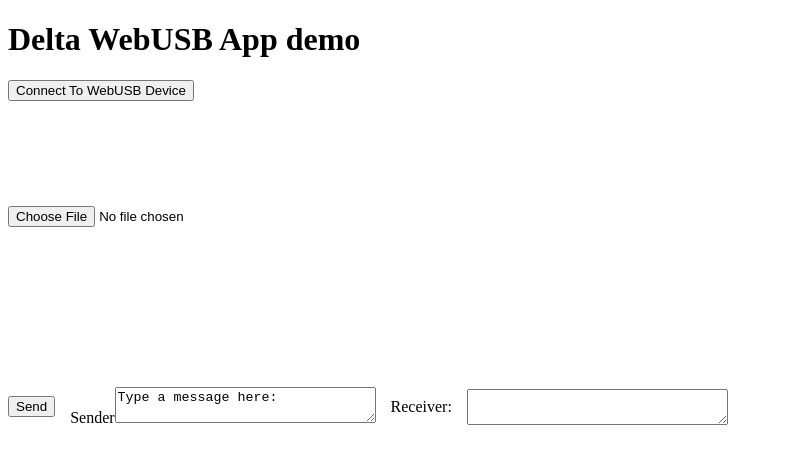
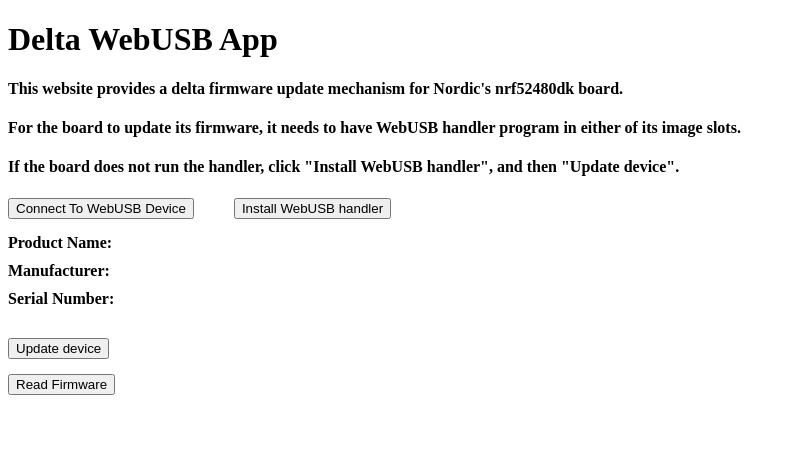
Before and after one commit to PeteKosek/WebUSB-DeltaUpdate, a Next.js app: page / in a window 1280 px wide. Shown: the top 464 px of the page, without its empty margins (0-796 px from the left). Built offline with nearby package versions, Linux system fonts and the light colour scheme.

Commit message:
Removed demo functionality, started target design

```diff
--- a/pages/index.js
+++ b/pages/index.js
@@ -9,69 +9,74 @@
 
 export default function Home() {
   //Global components
-  const [senderArea, setSenderArea] = useState("Type a message here: ");
-  const [reciverArea, setReciverArea] = useState("");
-  //const [endpointIn, setEndpointIn] = useState(0);
-  //const [endpointOut, setEndpointOut] = useState(0);
-  var endpointIn, endpointOut;
+  const [productName, setProductName] = useState("");
+  const [manufacturer, setManufacturer] = useState("");
+  const [serialNumber, setSerialNumber] = useState("");
 
   let portRef = useRef();
 
   ///////////////////////////////////////////////////////////////////
   //
-  //This function allows for establising connection with an usb device.
+  // This function allows for a prompt with avaiable usb devices to
+  // pop up and to request connection with one of them.
+  //
+  ///////////////////////////////////////////////////////////////////
+  const GetDevices = async () => {
+    try {
+      let request = await navigator.usb.requestDevice({ filters: filters });
+      portRef.current = request;
+      console.log(portRef.current);
+      Connect();
+    } catch (error) {
+      console.log(error);
+    }
+  };
+  ///////////////////////////////////////////////////////////////////
+  //
+  // This function allows for establising connection with an usb device.
   //
   ///////////////////////////////////////////////////////////////////
   const Connect = async () => {
     try {
-      let request = await navigator.usb.requestDevice({ filters: filters });
-      portRef.current = request;
-      console.log(portRef.current);
-      //endpoints setup
-      endpointIn =
-        portRef.current.configuration.interfaces[0].alternate.endpoints[0]
-          .endpointNumber;
-      endpointOut =
-        portRef.current.configuration.interfaces[0].alternate.endpoints[1]
-          .endpointNumber;
-      // portRef.current.configuration.interfaces[0].alternate.endpoints.filter(
-      //   (endpoint) => endpoint.direction !== "in"
-      // )[0];
-      //setEndpointOut(endpoint);
-      //console.log(endpointIn);
       //claiming an interface
       await portRef.current.open();
       if (portRef.current.configuration === null)
         await portRef.current.selectConfiguration(1);
       await portRef.current.claimInterface(0);
-      //request.configuration.interfaces[2].interfaceNumber
+      setProductName(portRef.current.productName);
+      setManufacturer(portRef.current.manufacturerName);
+      setSerialNumber(portRef.current.serialNumber);
+      //display data ab the connected device below connect button
+
       Listen(); //start listening for incoming transfers
     } catch (error) {
       portRef.current.close();
-      console.log(error, "ERROR - connection failed");
+      console.log(error, "ERROR - failed to claim interface");
     }
   };
 
   ///////////////////////////////////////////////////////////////////
   //
-  //A function for listening for incoming WebUSB tranfers.
-  //This is a recursive function as it has to always listen for
-  //incoming transfers. It is in effect a text receiving function.
+  // A function for listening for incoming WebUSB tranfers.
+  // This is a recursive function as it has to always listen for
+  // incoming transfers. It is in effect a text receiving function.
   //
   ///////////////////////////////////////////////////////////////////
   let Listen = () => {
     if (!portRef.current) return;
+    const endpointIn =
+      portRef.current.configuration.interfaces[0].alternate.endpoints[0]
+        .endpointNumber;
     portRef.current.transferIn(endpointIn, 64).then((result) => {
       setReciverArea(new TextDecoder().decode(result.data));
-
       Listen(); //recursion
     });
   };
 
   ///////////////////////////////////////////////////////////////////
   //
-  //A function for reading a binary file. Takes the input of the
-  //"choose file" button.
+  // A function for reading a binary file. Takes the input of the
+  // "choose file" button. Used in Read firmware.
   //
   ///////////////////////////////////////////////////////////////////
   const ReadFile = async (input) => {
@@ -90,8 +95,8 @@
 
   ///////////////////////////////////////////////////////////////////
   //
-  //This function allows for sending data to the connected
-  //usb device. Data has to be of string type.
+  // This function allows for sending data to the connected
+  // usb device. Data has to be of string type.
   //
   ///////////////////////////////////////////////////////////////////
   const Send = (data) => {
@@ -99,7 +104,9 @@
     if (data.length === 0) return;
     console.log("sending to serial:" + data.length);
     console.log("sending to serial: [" + data + "]\n");
-
+    const endpointOut =
+      portRef.current.configuration.interfaces[0].alternate.endpoints[1]
+        .endpointNumber;
     //converting the data into to utf-8 format
     let view = new TextEncoder().encode(data);
     console.log(view);
@@ -114,58 +121,68 @@
         <meta name="viewport" content="width=device-width, initial-scale=1" />
         <link rel="icon" href="/favicon.ico" />
       </Head>
-      <h1>Delta WebUSB App demo</h1>
-      <h2></h2>
-      <div style={{ display: "flex", flexDirection: "column", gap: 5 }}>
+      <h1>Delta WebUSB App</h1>
+      <h4>
+        This website provides a delta firmware update mechanism for Nordic's
+        nrf52480dk board.
+      </h4>
+      <h4>
+        For the board to update its firmware, it needs to have WebUSB handler
+        program in either of its image slots.{" "}
+      </h4>
+      <h4>
+        If the board does not run the handler, click "Install WebUSB handler",
+        and then "Update device".{" "}
+      </h4>
+
+      <div
+        style={{
+          display: "flex",
+          flexDirection: "row",
+          gap: 40,
+        }}
+      >
         <button
           id="connect"
-          onClick={Connect}
+          onClick={GetDevices}
           style={{ visibility: "visible", maxWidth: "max-content" }}
         >
           Connect To WebUSB Device
         </button>
-        <div
-          style={{
-            marginTop: 100,
-          }}
-        >
-          <input type="file" onChange={ReadFile}></input>
+        <button>Install WebUSB handler</button>
       </div>
       <div
         style={{
           display: "flex",
-            flexDirection: "row",
-            marginTop: 150,
+          flexDirection: "column",
+          marginTop: 15,
+          gap: 10,
         }}
-        ></div>
+      >
+        <div>
+          <span style={{ fontWeight: "bold" }}>Product Name: </span>
+          {productName}
+        </div>
+        <div>
+          <span style={{ fontWeight: "bold" }}>Manufacturer: </span>
+          {manufacturer}
+        </div>
+        <div>
+          <span style={{ fontWeight: "bold" }}>Serial Number: </span>
+          {serialNumber}
+        </div>
+      </div>
       <div
         style={{
           display: "flex",
-            flexDirection: "row",
-            alignItems: "center",
+          flexDirection: "column",
+          alignItems: "flex-start",
           gap: 15,
+          marginTop: 30,
         }}
       >
-          <button id="submit" type="submit" onClick={() => Send(senderArea)}>
-            Send
-          </button>
-          <label>
-            Sender
-            <textarea
-              name="writeMessage"
-              cols={30}
-              onChange={(e) => setSenderArea(e.target.value)}
-              value={senderArea}
-            ></textarea>
-          </label>
-          <label htmlFor="output"> Receiver: </label>
-          <textarea
-            id="output"
-            cols={30}
-            readOnly
-            value={reciverArea}
-          ></textarea>
-        </div>
+        <button>Update device</button>
+        <button>Read Firmware</button>
       </div>
     </>
   );
--- a/styles/index.css
+++ b/styles/index.css
@@ -1,3 +1,3 @@
 body {
-    background-color: lightcoral;
+    background-color: rgb(252, 252, 252);
   }
```
Also changed, not shown: 1 other file (tests, documents, lock files or other folders). Lines whose indentation alone changed are shown as unchanged.
